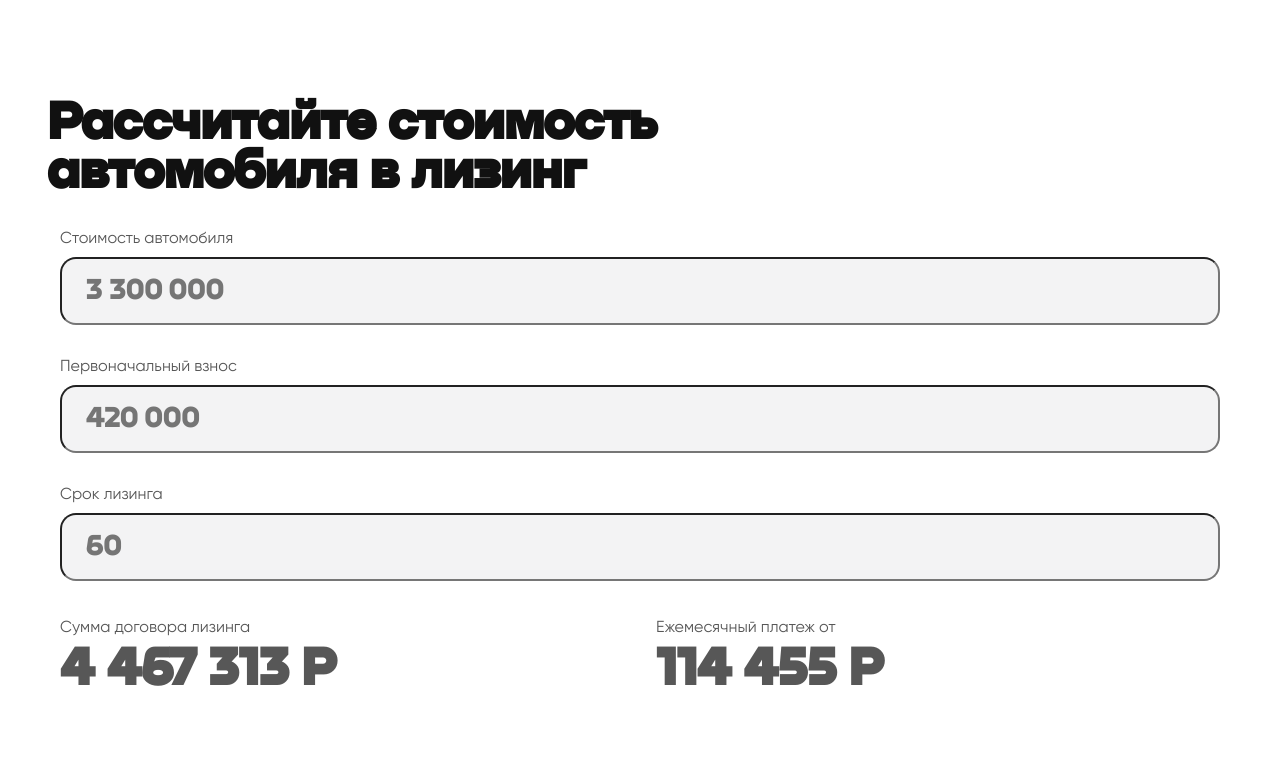
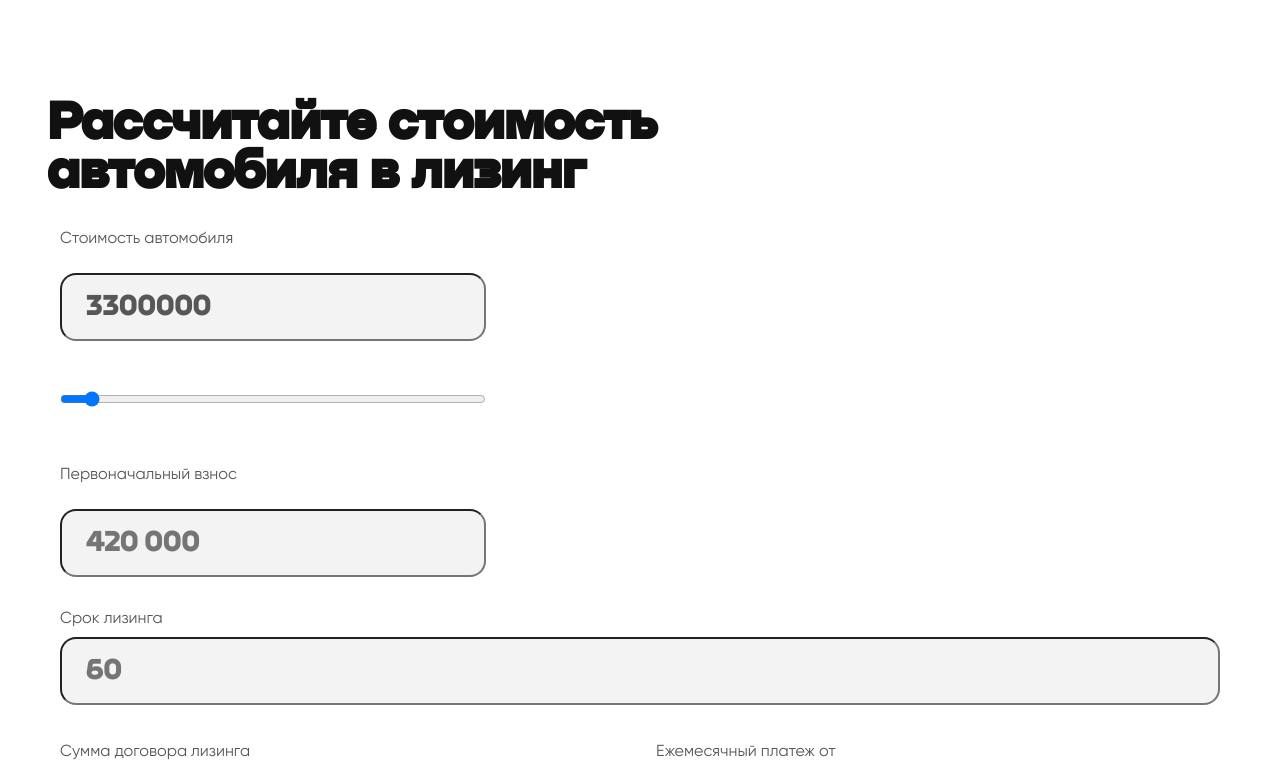
Before and after one commit to jeyefendi/calculease, a React (Create React App) app: page / in a window 1280 px wide. Shown: the top 768 px of the page. Built offline with nearby package versions, Linux system fonts and the light colour scheme.

Commit message:
start of function script

```diff
--- a/src/components/Form/LeaseCalculator.tsx
+++ b/src/components/Form/LeaseCalculator.tsx
@@ -8,23 +8,31 @@ export default function LeaseCalculator() {
         <div className="lease-form-row1">
 
           <div className="form-item">
-            <label htmlFor="lease-amount">Стоимость автомобиля</label>
+            <label htmlFor="total-cost">Стоимость автомобиля</label>
             <input
               type="number"
-              name="lease-amount"
+              id="total-cost"
+              value={3300000}
+            />
+            <input
+              type="range"
+              id="total-cost"
               placeholder="3 300 000"
-              className="form-input"
+              min="1000000"
+              max="6000000"
             />
           </div>
 
           <div className="form-item">
-            <label htmlFor="initial-payment">Первоначальный взнос</label>
+            <label htmlFor="initial-fee">Первоначальный взнос</label>
             <input
               type="number"
-              name="initial-payment"
+              name="initial-fee"
               placeholder="420 000"
-              className="form-input"
+              min="10%"
+              max="60%"
             />
+
           </div>
 
           <div className="form-item">
@@ -34,6 +42,8 @@ export default function LeaseCalculator() {
               name="lease-term"
               placeholder="60"
               className="form-input"
+              min="1"
+              max="60"
             />
           </div>
         </div>
--- a/src/components/Form/style.css
+++ b/src/components/Form/style.css
@@ -19,6 +19,14 @@ h1 {
 h2 {
   margin-top: 8px;
   color: var(--grey);
+}
+
+input {
+  color: var(--grey);
+  background: var(--grey_light);
+  border-radius: 16px;
+  padding: 16px 24px;
+  margin-top: 24px;
 }
 
 label {
@@ -44,21 +52,13 @@ label {
   margin-top: 44px;
 }
 
-.form-input,
+input,
 .form-button {
   font-family: "Nekst";
   font-size: 30px;
   line-height: 36px;
   width: 426px;
   height: 68px;
-}
-
-.form-input {
-  color: var(--grey);
-  background: var(--grey_light);
-  border-radius: 16px;
-  padding: 16px 24px;
-  margin-top: 24px;
 }
 
 .form-button {
```
Also changed, not shown: src/components/Form/calculator.ts (added, +7 -0 lines).
